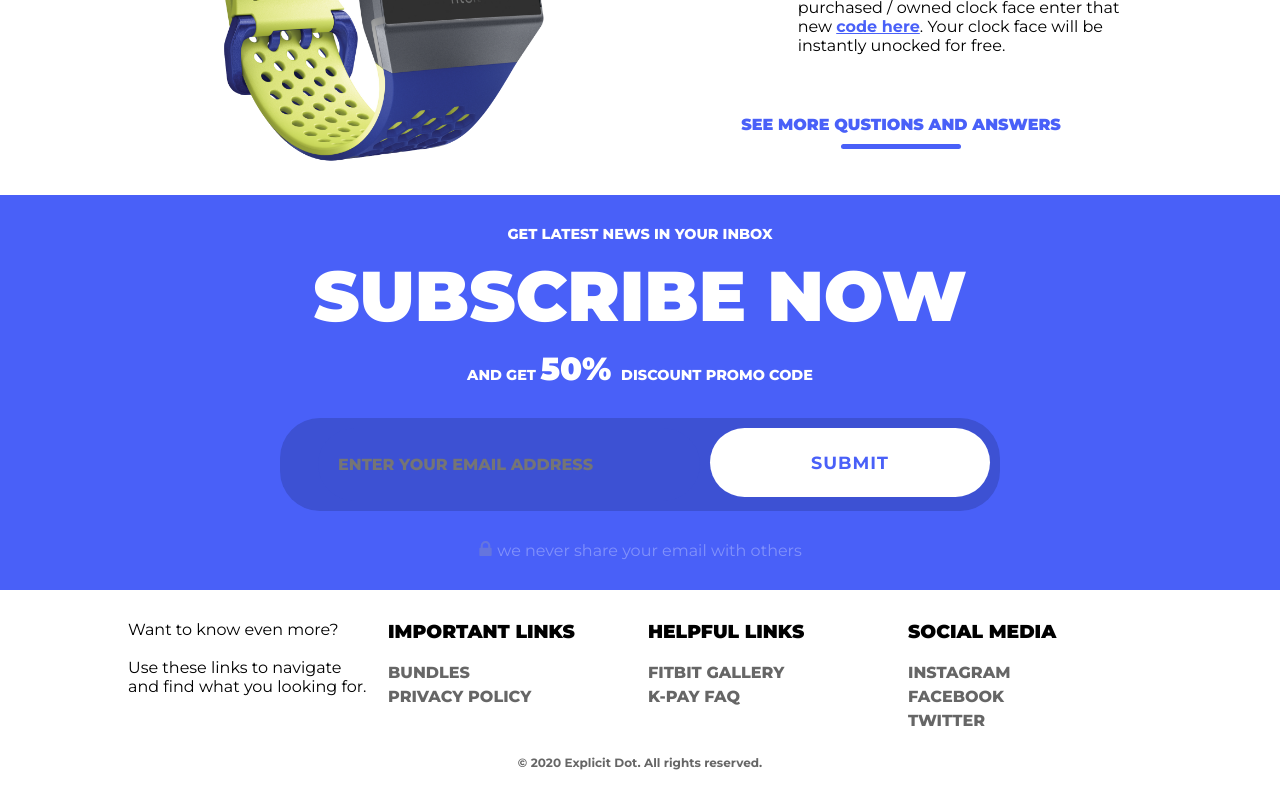
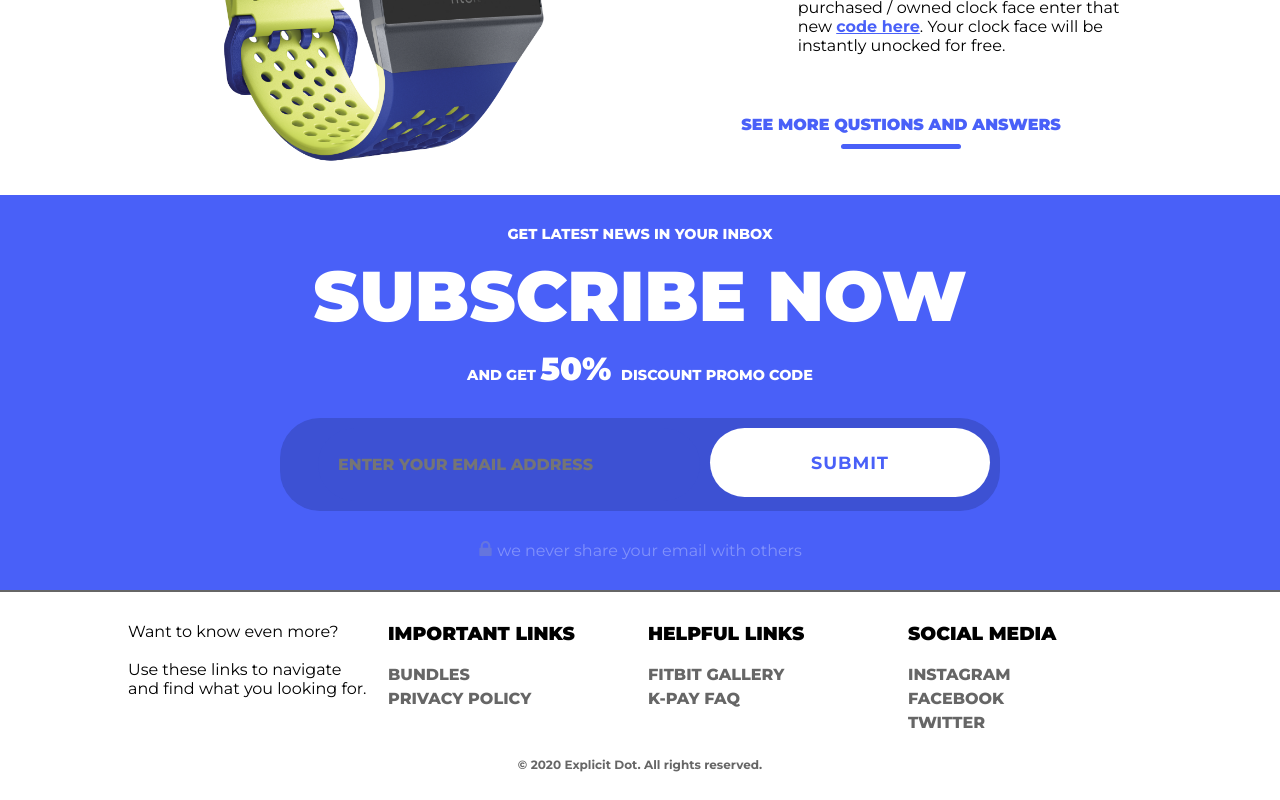
Before and after one commit to NikitaChernykh/handywatch, an Angular app: page / in a window 1280 px wide. Shown: the part 1591-2391 px from the top of the page. Built offline with nearby package versions, Linux system fonts and the light colour scheme.

Commit message:
small changes

```diff
--- a/src/app/app-routing.module.ts
+++ b/src/app/app-routing.module.ts
@@ -1,13 +1,12 @@
 import { NgModule } from '@angular/core';
 import { Routes, RouterModule } from '@angular/router';
 import { PrivacyComponent } from './privacy-page/privacy/privacy.component';
-import { AppComponent } from './app.component';
 import { LandingComponent } from './landing-page/landing.component';
 
 
 const routes: Routes = [
+  { path: '', component: LandingComponent },
   { path: 'privacy', component: PrivacyComponent },
-  { path: '', component: LandingComponent },
 ];
 
 @NgModule({
--- a/src/app/landing-page/footer/footer-section/footer-section.component.scss
+++ b/src/app/landing-page/footer/footer-section/footer-section.component.scss
@@ -1,8 +1,9 @@
 @import './../../../../styles.scss';
 
 .footer{
-  margin-top: 30px;
-  margin-bottom: 30px;
+  border-top: 2px solid $primary-grey;
+  padding-top: 30px;
+  margin-bottom: 10px;
   font-family: $primary-font;
 }
 
```
